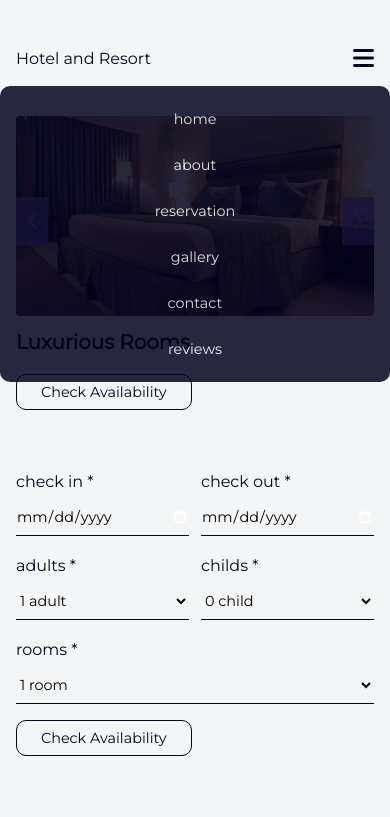
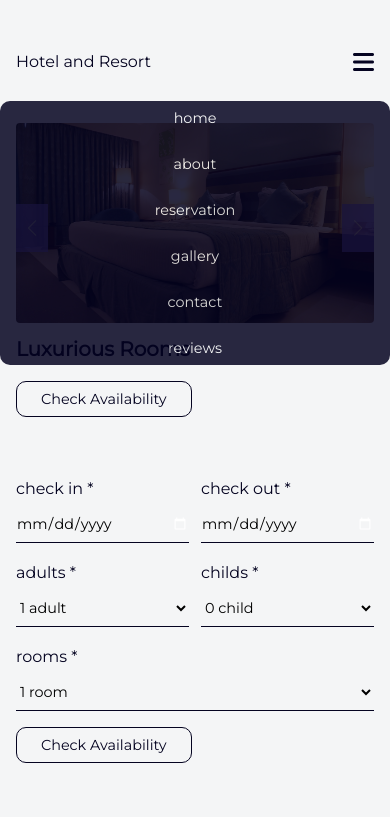
Before and after one commit to ezestom/Hotel-and-Resort, a plain HTML site: page index.html in a window 390 px wide. Both pictures are taken after a click on the element 363 px from the left and 58 px from the top of the page. Shown: the top 817 px of the page. Drawn offline with nearby package versions, Linux system fonts and the light colour scheme.

Commit message:
change navbar

```diff
--- a/css/style.css
+++ b/css/style.css
@@ -69,7 +69,6 @@ section {
 }
 
 .btn:hover {
-   /* border-radius: 5rem; */
    background-color: var(--sub-color);
    color: var(--main-color);
    transition: .5s;
@@ -83,7 +82,7 @@ section {
    display: flex;
    align-items: center;
    justify-content: space-between;
-   gap: 1.5rem;
+   padding-block: 1%;
 }
 
 .header .flex .logo {
@@ -104,13 +103,14 @@ section {
 }
 
 .header .navbar {
+   position: inherit;
    display: flex;
    align-items: center;
    justify-content: space-evenly;
+   width: 100%;
+   left: 0;
    gap: 1.5rem;
-   margin-top: 2rem;
    background-color: var(--sub-color);
-   padding: .5rem;
    border-radius: 10px;
 }
 
@@ -511,30 +511,6 @@ section {
 }
 
 
-
-
-
-
-
-
-
-
-
-
-
-
-
-
-
-
-
-
-
-
-
-
-
-
 /* media queries  */
 
 @media (max-width:991px) {
@@ -552,21 +528,18 @@ section {
    }
 
    .header .navbar {
-      flex-flow: column;
-      padding: 2rem;
-      display: none;
-   }
-
-   .header .navbar.active {
       display: flex;
+      flex-direction: column;
       position: fixed;
       z-index: 2;
-      left: 0;
-      position: absolute;
       width: 100%;
       opacity: 85%;
+      top: -100%;
+      transition: top 0.5s;
    }
-
+   .header .navbar.active{
+      top: 12%;
+   }
 }
 
 @media (max-width:768px) {
@@ -579,7 +552,6 @@ section {
    .swiper-button-prev {
       top: 35%;
    }
-
 }
 
 @media (max-width:450px) {
```
